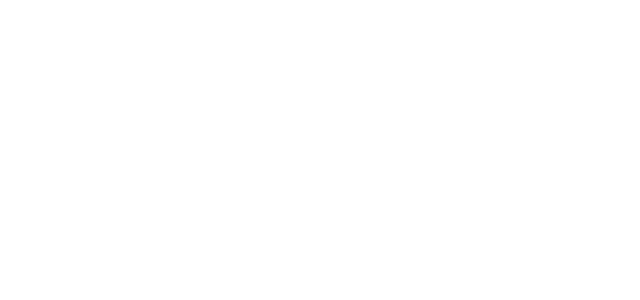
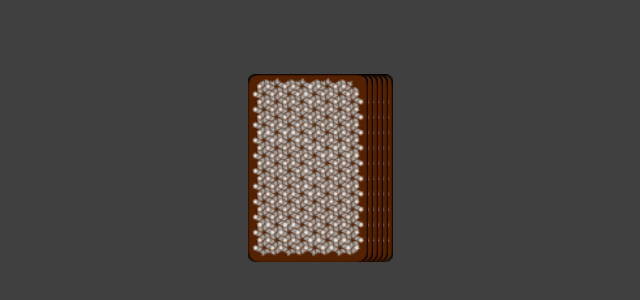
Before and after one commit to Dragan-87/ringoffire, an Angular app: page /game in a window 1280 px wide. Before the commit this address led to /. Shown: the part 326-626 px from the top of the page, without its empty margins (247-887 px from the left). Built offline with nearby package versions, Linux system fonts and the light colour scheme.

Commit message:
Füge GameComponent zur Routing-Konfiguration hinzu

```diff
--- a/src/app/app.routes.ts
+++ b/src/app/app.routes.ts
@@ -1,6 +1,8 @@
 import { Routes } from '@angular/router';
 import { StartScreenComponent } from './start-screen/start-screen.component';
+import { GameComponent } from './game/game.component';
 
 export const routes: Routes = [
-  {path: '', component: StartScreenComponent}
+  { path: '', component: StartScreenComponent },
+  { path: 'game', component: GameComponent}
 ];
--- /dev/null
+++ b/src/app/game/game.component.html
@@ -0,0 +1,12 @@
+<div class="field">
+  <div class="card-stack">
+    @for(count of [1,2,3,4,5]; track count; let index = $index) {
+      <img [ngStyle]="{'right.px': index * 5}" src="./../../assets/img/game-cards/card_cover.png" alt="" srcset="">
+    }
+    <img (click)="takeCard()" class="top-card" [ngStyle]="{'right.px': 25}" src="./../../assets/img/game-cards/card_cover.png" alt="" srcset="">
+    <img (click)="takeCard()"  *ngIf="pickCardAnimation" class="pick-card" [ngStyle]="{'right.px': 25}" src="./../../assets/img/game-cards/ace_1.png" alt="" srcset="">
+
+    <!-- <img *ngFor="count of [1,2,3,4,5]; let i = index" [ngStyle]="{'right.px':  i * 5 }" src="./../../assets/img/game-cards/card_cover.png" alt="" srcset=""> -->
+
+  </div>
+</div>
--- /dev/null
+++ b/src/app/game/game.component.scss
@@ -0,0 +1,46 @@
+.field {
+  width: 100%;
+  height: 100vh;
+  background-color: #404040;
+  display: flex;
+  justify-content: center;
+  align-items: center;
+}
+
+.card-stack {
+  position: relative;
+
+  >img {
+    position: absolute;
+    width: 120px;
+    height: auto;
+  }
+}
+
+.top-card {
+  cursor: pointer;
+  transition: all 0.1s ease-in-out;
+
+  &:hover {
+    transform: translateY(-20px) scale(1.1);
+  }
+}
+
+.pick-card {
+  animation: pick-card-animation 1.2s ease-in-out;
+  transform: scale(1.7) translateX(120px) translateY(-150px) rotate(-10deg);
+}
+
+@keyframes pick-card-animation {
+  0% {
+    transform: scale(1);
+  }
+
+  30% {
+    transform: scale(1.4);
+  }
+
+  100% {
+    transform: scale(1.7) translateX(120px) translateY(-150px) rotate(-10deg);
+  }
+}
--- /dev/null
+++ b/src/app/game/game.component.ts
@@ -0,0 +1,29 @@
+import { CommonModule } from '@angular/common';
+import { Component } from '@angular/core';
+import { Game } from './../../models/game';
+
+@Component({
+  selector: 'app-game',
+  standalone: true,
+  imports: [CommonModule],
+  templateUrl: './game.component.html',
+  styleUrl: './game.component.scss'
+})
+export class GameComponent {
+  pickCardAnimation = false;
+  game: Game;
+
+  constructor() {
+    this.game = new Game();
+    console.log('GameComponent constructor', this.game);
+  }
+
+  newGame() {
+    this.game = new Game();
+  }
+
+  takeCard() {
+    this.pickCardAnimation = true;
+  }
+
+}
--- a/src/app/start-screen/start-screen.component.html
+++ b/src/app/start-screen/start-screen.component.html
@@ -2,5 +2,5 @@
   <h1>RING <span>OF</span> FIRE</h1>
   <img src="./../../assets/img/background-img/diamonds-335025_1280.png" alt="" srcset="">
   <img src="./../../assets/font//raleway-v29-latin/" alt="">
-  <button>Play</button>
+  <button (click)="startGame()">Play</button>
 </div>
--- a/src/app/start-screen/start-screen.component.ts
+++ b/src/app/start-screen/start-screen.component.ts
@@ -1,4 +1,5 @@
 import { Component } from '@angular/core';
+import { Router } from '@angular/router';
 
 @Component({
   selector: 'app-start-screen',
@@ -8,4 +9,10 @@
   styleUrl: './start-screen.component.scss'
 })
 export class StartScreenComponent {
+
+  constructor(private router: Router) { }
+
+  startGame() {
+    this.router.navigate(['/game']);
+  }
 }
--- /dev/null
+++ b/src/models/game.ts
@@ -0,0 +1,6 @@
+export class Game {
+  public players: string[] = [];
+  public stack: string[] = [];
+  public playedCards: string[] =  []
+  public currentPlayer: number = 0;
+}
```
Also changed, not shown: 1 other file (tests, documents, lock files or other folders).
